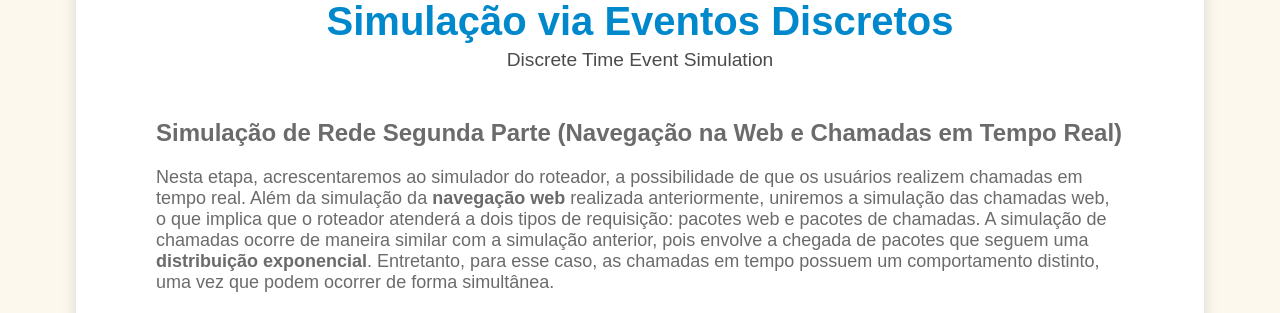
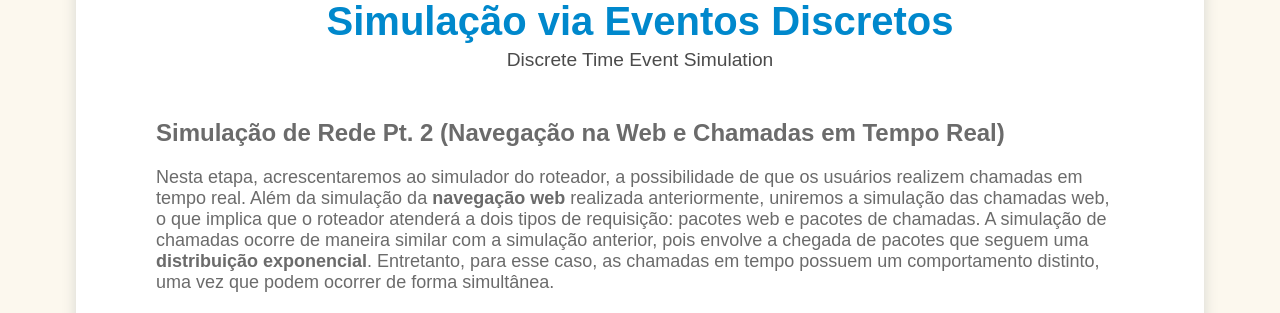
Before and after one commit to otaviofbrito/Network-Simulation, a Python web app: template template/template.html in a window 1280 px wide. Shown: the part 163-476 px from the top of the page. Run offline with Jinja, Linux system fonts and the light colour scheme; the template is opened without the code that fills it, so the values that code supplies are empty; some libraries are stand-ins or nearby versions.

Commit message:
fix template

```diff
--- a/template/template.html
+++ b/template/template.html
@@ -29,7 +29,7 @@
       </header>
       <div class="section">
         <h2>
-          Simulação de Rede Segunda Parte (Navegação na Web e Chamadas em Tempo Real)
+          Simulação de Rede Pt. 2 (Navegação na Web e Chamadas em Tempo Real)
         </h2>
         <p>
           Nesta etapa, acrescentaremos ao simulador do roteador, a possibilidade de que os usuários realizem chamadas em tempo real.
```
